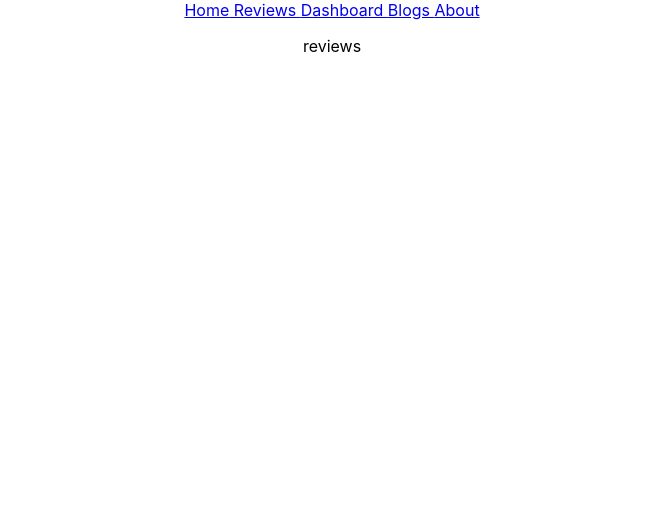
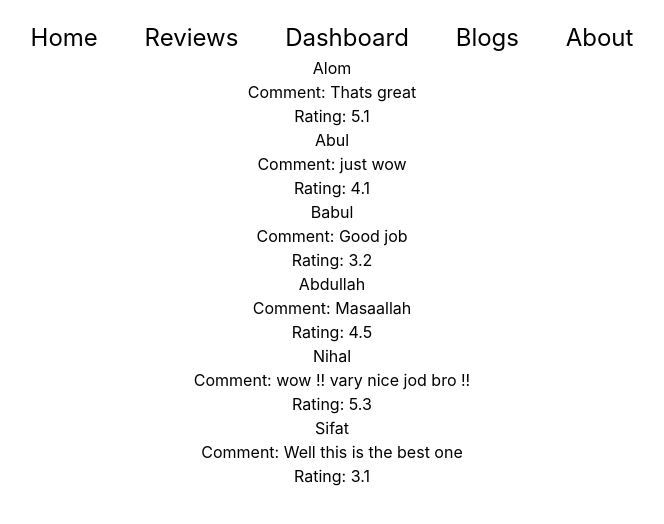
Before and after one commit to ShowkatAliRakib/Assingment-9, a React (Create React App) app: page /Reviews in a window 1280 px wide. Shown: the top 524 px of the page, without its empty margins (308-972 px from the left). Built offline with nearby package versions, Linux system fonts and the light colour scheme.

Commit message:
style-apply

```diff
--- a/package.json
+++ b/package.json
@@ -35,5 +35,10 @@
       "last 1 firefox version",
       "last 1 safari version"
     ]
+  },
+  "devDependencies": {
+    "autoprefixer": "^10.4.4",
+    "postcss": "^8.4.12",
+    "tailwindcss": "^3.0.23"
   }
 }
--- /dev/null
+++ b/postcss.config.js
@@ -0,0 +1,6 @@
+module.exports = {
+  plugins: {
+    tailwindcss: {},
+    autoprefixer: {},
+  },
+}
--- /dev/null
+++ b/public/reviews.json
@@ -0,0 +1,52 @@
+[
+    {
+      "_id": "0001",
+      "index": 0,
+      "rating": 5.1,
+
+      "name": "Alom",
+      "comment": "Thats great"
+    },
+    {
+      "_id": "0002",
+      "index": 1,
+
+    "rating": 4.1,
+
+      "name": "Abul",
+      "comment": "just wow "
+    },
+    {
+      "_id": "0003",
+      "index": 2,
+      "rating": 3.2,
+
+      "name": "Babul",
+      "comment": "Good job"
+    },
+    {
+      "_id": "0004",
+      "index": 3,
+       "rating": 4.5,
+
+      "name": "Abdullah",
+      "comment": "Masaallah"
+    },
+    {
+      "_id": "0005",
+      "index": 4,
+      "rating": 5.3,
+
+      "name": "Nihal",
+      "comment": "wow !! vary nice jod bro !!"
+    },
+    {
+      "_id": "0006",
+      "index": 5,
+     "rating": 3.1,
+
+      "name": "Sifat",
+      "comment": "Well this is the best one "
+    }
+
+  ]
--- a/src/Home/Home.css
+++ b/src/Home/Home.css
@@ -0,0 +1,13 @@
+.pc-container{
+   display: grid;
+   grid-template-columns: 3fr 2fr ;
+}
+
+.pc-info{
+   width: 80%;
+   padding: 80px;
+}
+.pc-img{
+   width: 80%;
+   padding: 80px;
+}
--- a/src/Home/Home.js
+++ b/src/Home/Home.js
@@ -1,10 +1,36 @@
 import React from 'react';
+import "./Home.css"
 
 const Home = () => {
     return (
-        <div>
-            <p>home</p>
-        </div>
+        <section>
+            <div className="pc-container">
+
+            <div className="pc-info">
+                <h1>DELL COMPUTER</h1>
+                <p>Dell is an American company that develops, sells, repairs, and supports computers and related products and services, and is owned by its parent company of Dell Technologies. Founded in 1984 by Michael Dell, the company is one of the largest technology corporations in the world, employing more than 165,000 people around the world.[4][5]
+
+                </p>
+            </div>
+
+            <div className="pc-img">
+                {/* <img src="" alt="" /> */}
+                lasdhfajskdhfasdjfhdsakjfhasdkjfhsdakjfh
+            </div>
+            </div>
+
+
+            <div>
+                <h1>Customer Reviews</h1>
+            </div>
+
+
+
+
+            <button>
+                See All Reviews
+            </button>
+        </section>
     );
 };
 
--- a/src/Navbar/Navbar.css
+++ b/src/Navbar/Navbar.css
@@ -0,0 +1,10 @@
+nav a {
+    text-decoration: none;
+    margin:20px;
+    font-size: x-large;
+
+}
+
+.link{
+    margin-top: 20px;
+}
--- a/src/Navbar/Navbar.js
+++ b/src/Navbar/Navbar.js
@@ -4,14 +4,14 @@ import { Link } from 'react-router-dom';
 
 const Navbar = () => {
     return (
-        <div className='link'>
+        <nav className='link'>
             <Link to= "/Home">Home</Link>
 
             <Link to= "/Reviews"> Reviews </Link>
             <Link to= "/Dashboard"> Dashboard </Link>
             <Link to= "/Blogs"> Blogs </Link>
             <Link to= "/About"> About </Link>
-        </div>
+        </nav>
     );
 };
 
--- /dev/null
+++ b/src/Review-info/Reviewinfo.css
@@ -0,0 +1,3 @@
+.rating{
+    background-color: aqua;
+}
--- a/src/Reviews/Reviews.js
+++ b/src/Reviews/Reviews.js
@@ -1,10 +1,39 @@
-import React from 'react';
+import React, { useEffect, useState } from 'react';
+import "./Reviews.css"
+const Reviews = () => {
 
-const Reviews = () => {
+    const [reviews, setreviews] = useState([])
+
+    useEffect(()=>{
+        fetch('reviews.json')
+        .then(res=>res.json())
+        .then(data=>setreviews(data))
+    },[])
+
     return (
         <div>
-            <p>reviews</p>
+          {
+              reviews.map(review =>
+              <div className="rating"
+              >
+            <h1>{review.name}</h1>
+            <h3>Comment: {review.comment}</h3>
+             <h2>Rating: {review.rating}</h2>
+
+               </div>
+
+
+
+            //   <Reviewinfo
+            //   key={review._id}
+            //   review={review}
+            //   ></Reviewinfo>
+            )
+          }
         </div>
+
+
+
     );
 };
 
--- a/src/index.css
+++ b/src/index.css
@@ -11,3 +11,7 @@ code {
   font-family: source-code-pro, Menlo, Monaco, Consolas, 'Courier New',
     monospace;
 }
+
+@tailwind base;
+@tailwind components;
+@tailwind utilities;
--- /dev/null
+++ b/tailwind.config.js
@@ -0,0 +1,9 @@
+module.exports = {
+  content: [
+    "./src/**/*.{js,jsx,ts,tsx}",
+  ],
+  theme: {
+    extend: {},
+  },
+  plugins: [],
+}
```
Also changed, not shown: src/Review-info/Reviewinfo.js (added, +16 -0 lines), 1 other file (tests, documents, lock files or other folders).
